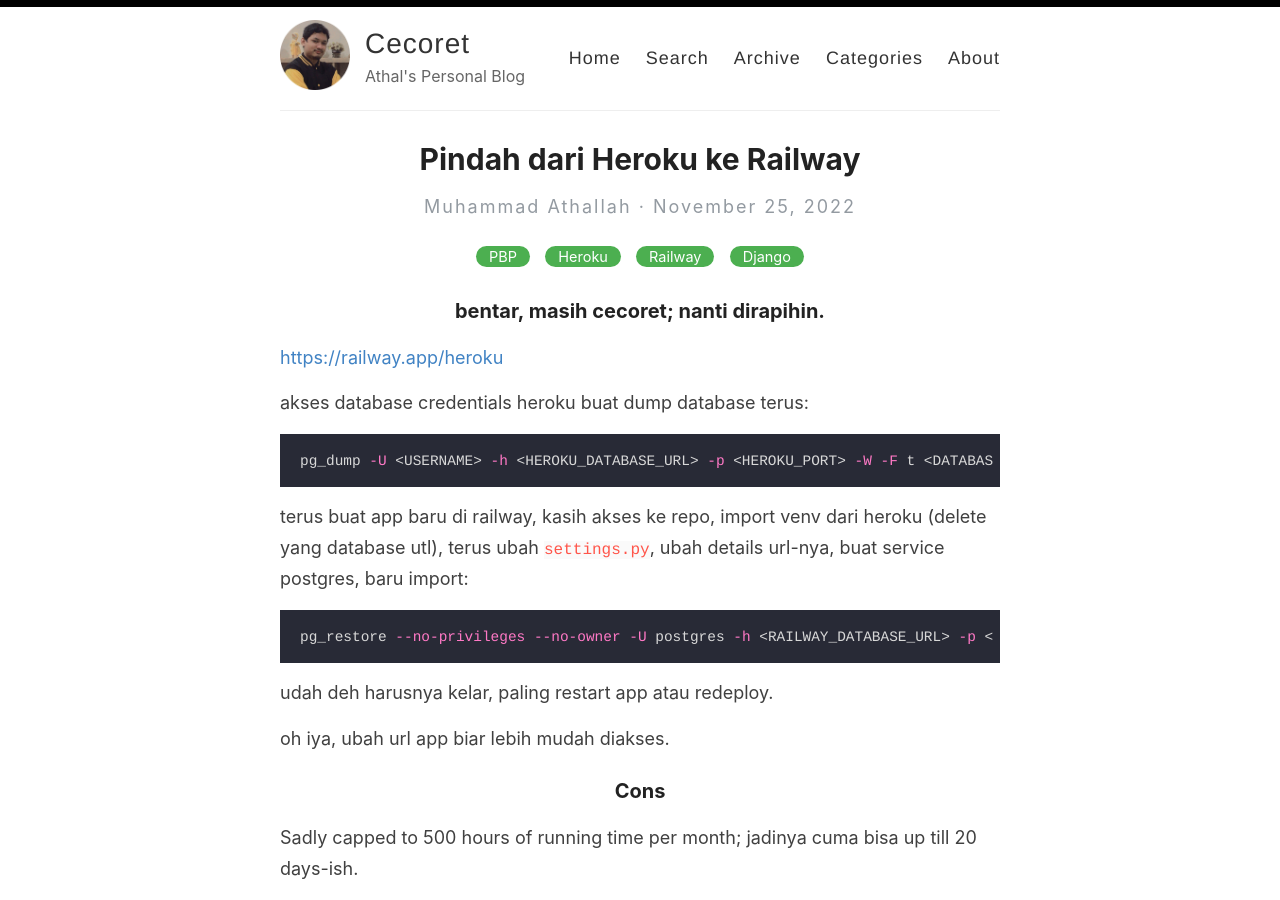
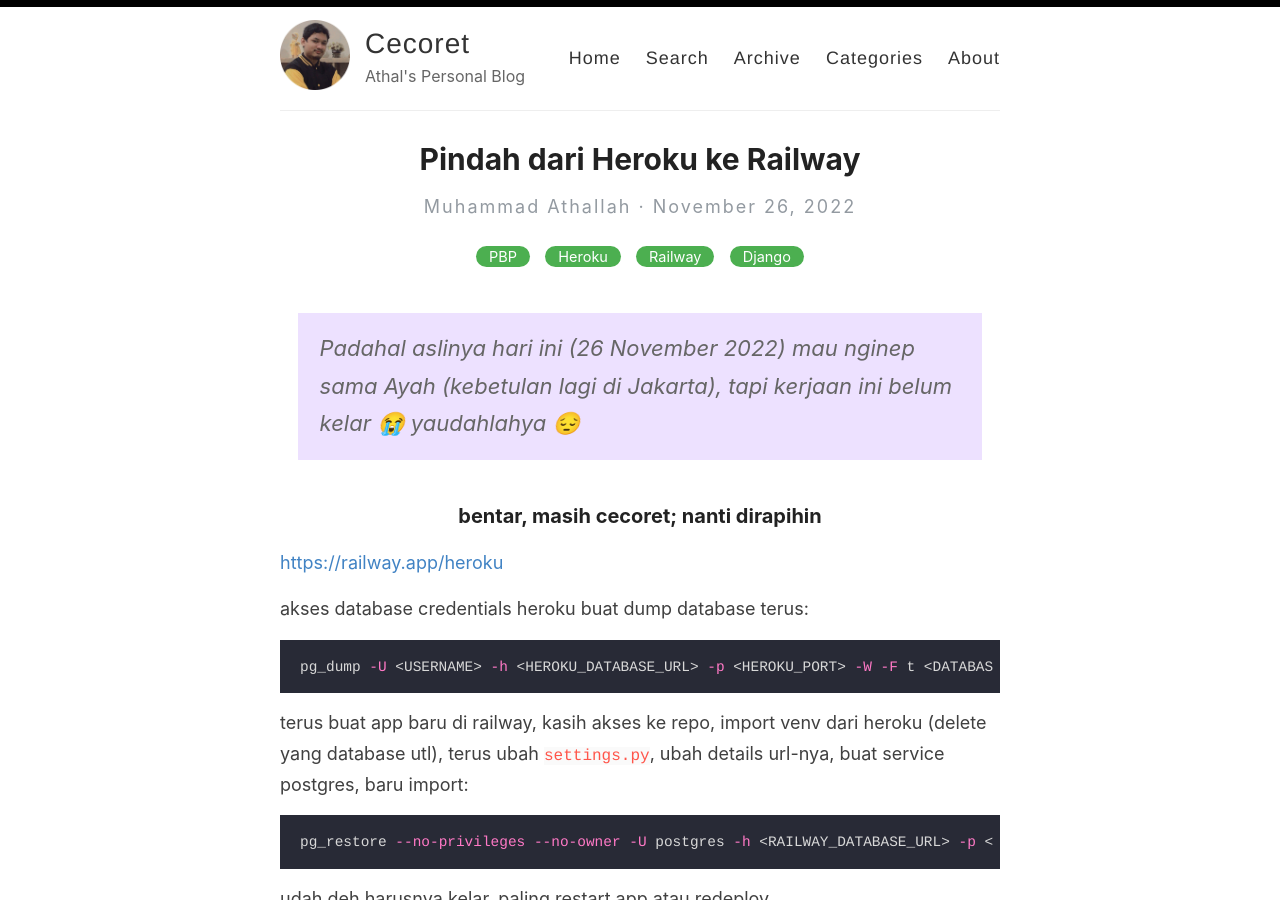
Before and after one commit to determinedguy/cecoret, a Jekyll site: the page built from _posts/2022-11-26-heroku-to-railway.md, in a window 1280 px wide and 900 px high. Built offline with Jekyll 4.4.1, drawn with Linux system fonts in a browser that asks for light colours.

Commit message:
add: sambat

```diff
--- a/_posts/2022-11-25-heroku-to-railway.md
+++ b/_posts/2022-11-26-heroku-to-railway.md
@@ -4,7 +4,10 @@ title: Pindah dari Heroku ke Railway
 categories: [PBP, Heroku, Railway, Django]
 ---
 
-### bentar, masih cecoret; nanti dirapihin.
+> Padahal aslinya hari ini (26 November 2022) mau nginep sama Ayah (kebetulan lagi di Jakarta),
+> tapi kerjaan ini belum kelar 😭 yaudahlahya 😔
+
+### bentar, masih cecoret; nanti dirapihin
 
 <https://railway.app/heroku>
 
```
Also changed, not shown: _posts/2022-11-24-flutter-modularization.md (+2 -0 lines).
